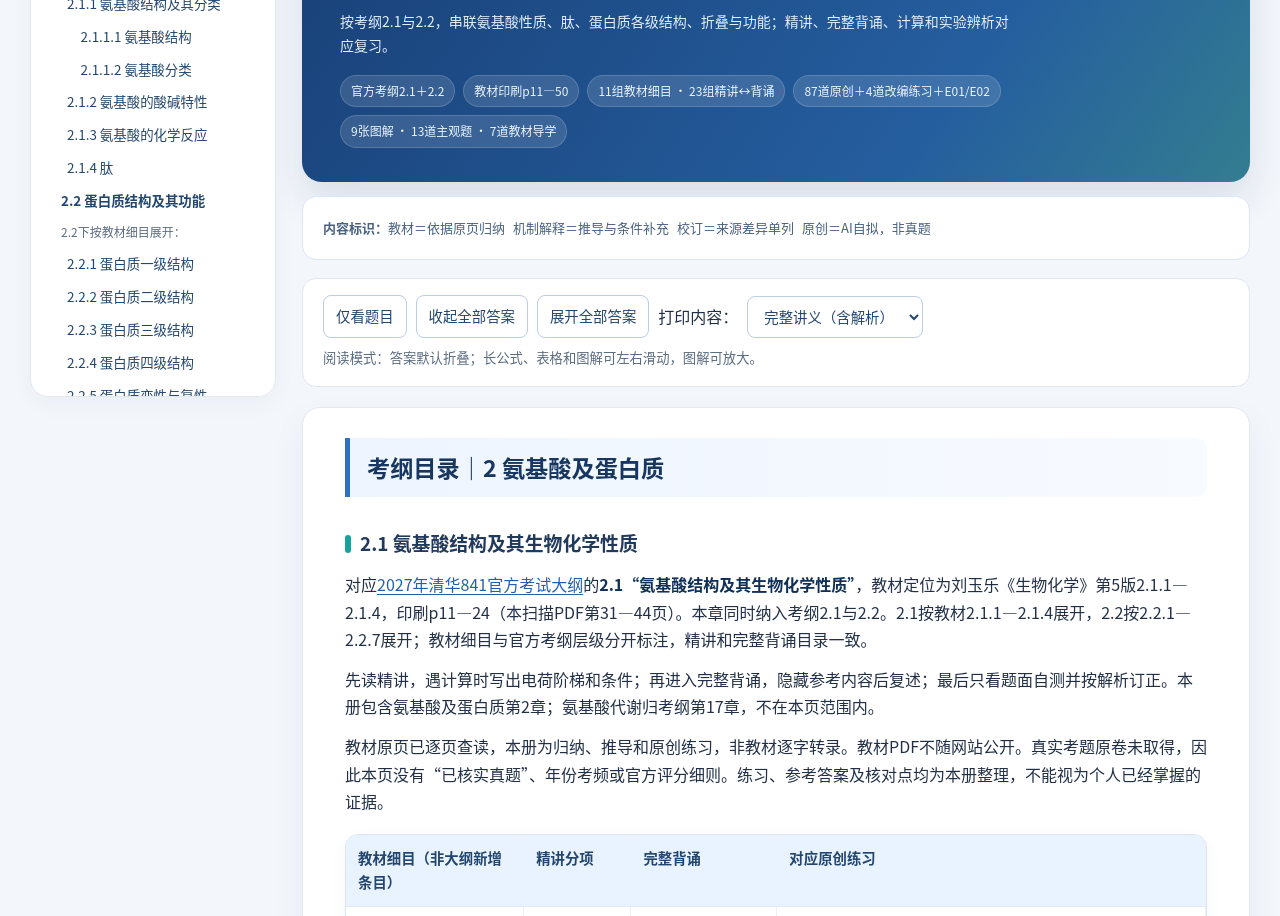
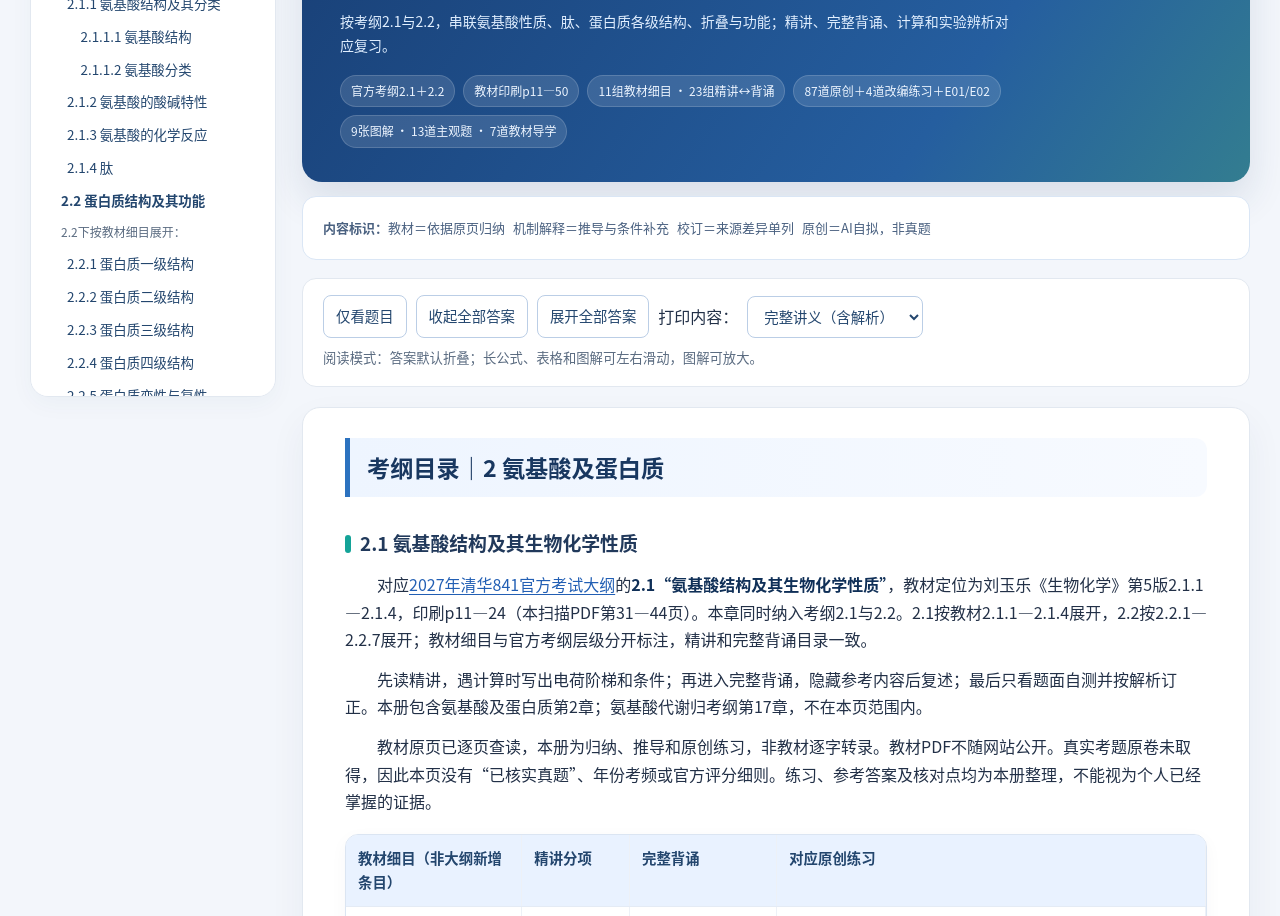
Before and after one commit to L04-ZJ/tsinghua-841-enzyme, a plain HTML site: page amino-acids.html in a window 1280 px wide. Shown: the part 384-1300 px from the top of the page. Drawn offline with Linux system fonts and the light colour scheme.

Commit message:
Fix body paragraph indentation and mobile text wrapping

```diff
--- a/amino-acids.html
+++ b/amino-acids.html
@@ -17,7 +17,10 @@
 .story h2:first-child{margin-top:0}.story h3{font-size:1.18rem;color:#21395b;font-weight:800;margin:30px 0 12px;scroll-margin-top:75px}
 .story h3::before{content:'';display:inline-block;width:6px;height:18px;background:#14a398;border-radius:5px;margin-right:9px;vertical-align:-2px}
 .story h4{font-size:1.02rem;color:#345577;font-weight:750;margin:24px 0 10px;scroll-margin-top:75px}
-.story p{margin:.76em 0}.story strong{color:#0f2f57;font-weight:800}.story a{color:#225fb4;text-underline-offset:3px}.story a:hover{color:#134888}
+/* 正文首行缩进两字；长网址与连续英文在窄屏内换行。 */
+.story{overflow-wrap:anywhere}.story p{margin:.76em 0;text-indent:2em}
+.story :is(.node-links,.practice-links,.source-note,.recite-goal,.recite-question,.recite-boundary,.recite-checklist,.quiz-stem),.story p:has(>.source-note:only-child),.story p:has(>a:only-child),.story :is(li,td,th,blockquote,.note-box,.quiz-card)>p,.story .open-question>p{text-indent:0}
+.story strong{color:#0f2f57;font-weight:800}.story a{color:#225fb4;text-underline-offset:3px}.story a:hover{color:#134888}
 .story ul,.story ol{padding-left:24px}.story li{margin:5px 0}
 .story blockquote{border-left:4px solid #347fc1;background:#edf6ff;padding:13px 19px;margin:18px 0;border-radius:0 10px 10px 0;color:#284a6b}.story blockquote p{margin:.4em 0}
 .note-box{border:1px solid;border-left-width:5px;border-radius:10px;padding:12px 17px;margin:18px 0}.note-box p{margin:0}.note-box.danger{background:#fff4f1;border-color:#efc7c1;border-left-color:#d56d59}.note-box.note{background:#f7f4ff;border-color:#e0d8f4;border-left-color:#9772bd}.note-box.info{background:#ecf8f5;border-color:#cfe9e1;border-left-color:#228d7c}
```
Also changed, not shown: index.html (+4 -1 lines).
